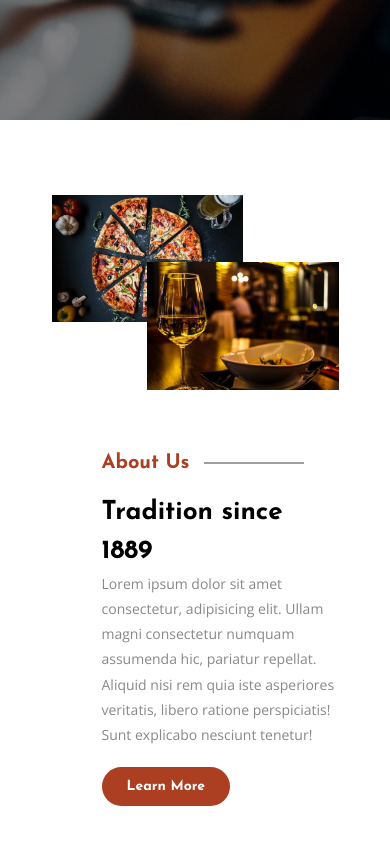
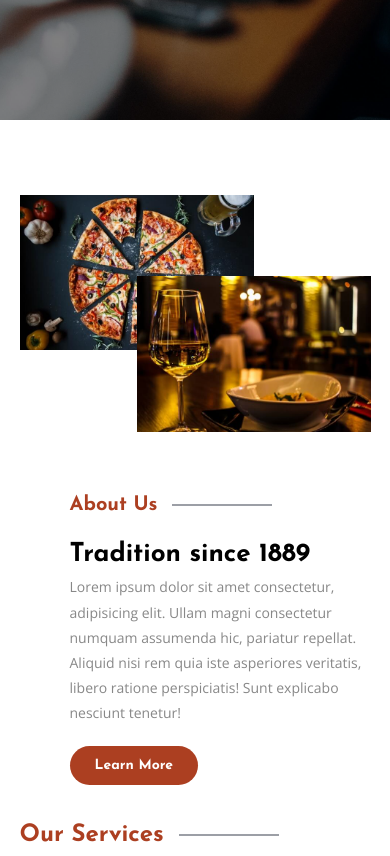
Before and after one commit to samadjei/Grub-Restaurant, a website: page index.html in a window 390 px wide. Shown: the part 640-1496 px from the top of the page. Drawn offline with nearby package versions, Linux system fonts and the light colour scheme; some packages are replaced by stand-ins of ours.

Commit message:
improved about mobile responsiveness

```diff
--- a/sass/abstracts/_mixins.scss
+++ b/sass/abstracts/_mixins.scss
@@ -8,6 +8,8 @@
 	overflow: hidden;
 	@media screen and (max-width: 768px) {
 		width: 90%;
+		padding: 0rem;
+		padding-top: 2rem;
 	}
 }
 
--- a/sass/layout/_about.scss
+++ b/sass/layout/_about.scss
@@ -35,11 +35,12 @@
 	// *ABOUT
 	.about {
 		flex-direction: column;
-		padding-top: 75px;
+		margin-top: 75px;
 	}
 
 	.about-content {
 		padding-top: 25px;
+		padding-right: 0rem;
 	}
 
 	.about-content .intro-title {
--- a/sass/layout/_menu.scss
+++ b/sass/layout/_menu.scss
@@ -107,4 +107,8 @@
 	.d-grid {
 		grid-template-columns: repeat(auto-fit, minmax(350px, 1fr));
 	}
+
+	.pad-top {
+		padding: 0rem;
+	}
 }
--- a/sass/layout/_services.scss
+++ b/sass/layout/_services.scss
@@ -41,3 +41,6 @@
 	opacity: 1;
 	transform: translateY(0px);
 }
+
+@media screen and (max-width: 768px) {
+}
```
Also changed, not shown: css/main.css. Lines whose indentation alone changed are shown as unchanged.
